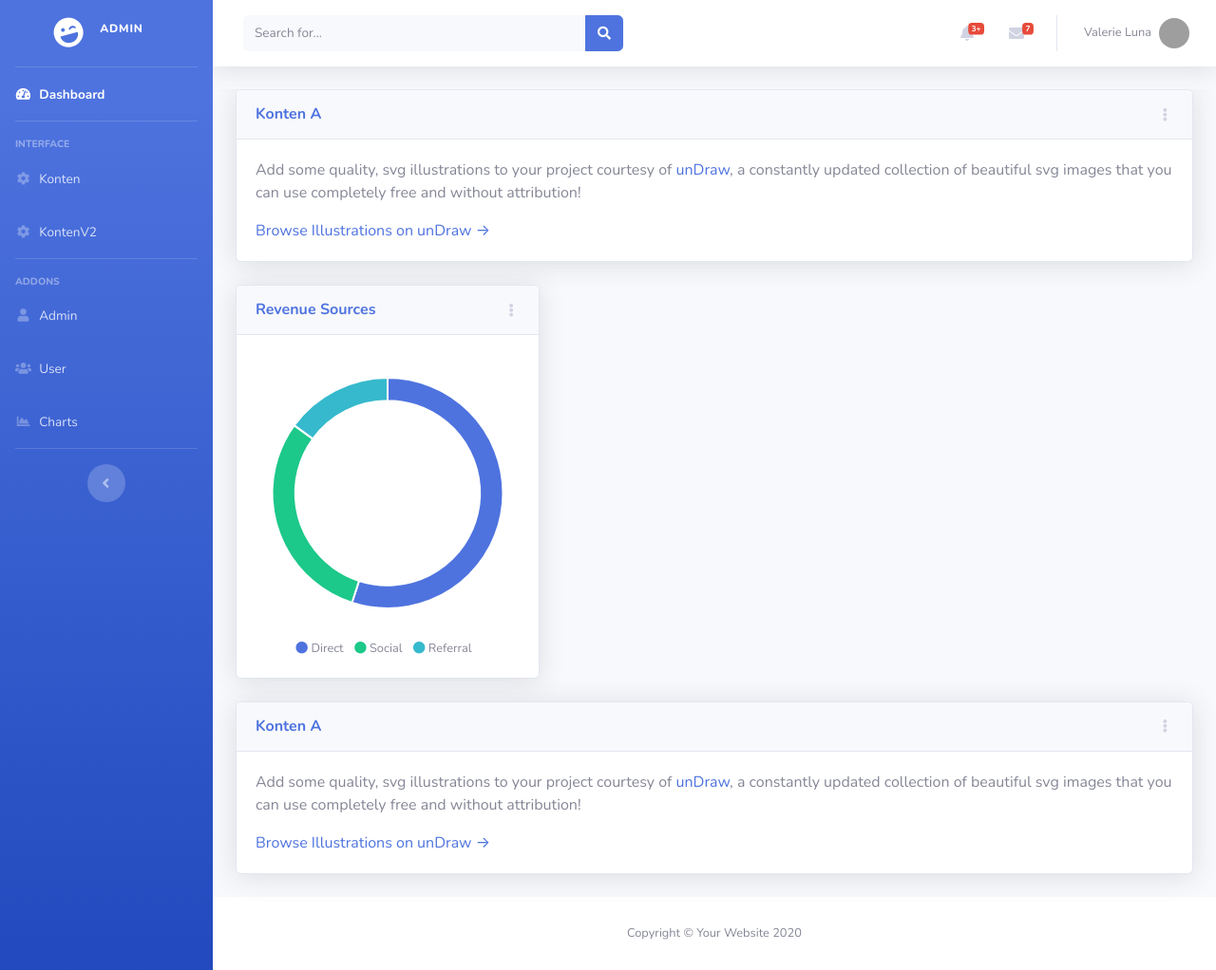
After one commit to iarisaldy/CI4-Web-Profile, a CodeIgniter 4 app: the page made by app/Views/BE/pages/KontenV2.php in a window 1280 px wide. The commit adds this page. Shown: the whole page at 95% size. Run offline with PHP 8.4 and a stand-in for CodeIgniter, Linux system fonts and the light colour scheme; the template is opened without the code that fills it, so the values that code supplies are empty; some libraries are stand-ins or nearby versions; grey boxes are pictures that could not be loaded.

Commit message:
slassing konten V2

```diff
--- a/app/Views/BE/layout/template.php
+++ b/app/Views/BE/layout/template.php
@@ -33,7 +33,7 @@
 				<div class="sidebar-brand-icon rotate-n-15">
 					<i class="fas fa-laugh-wink"></i>
 				</div>
-				<div class="sidebar-brand-text mx-3">SB Admin <sup>2</sup></div>
+				<div class="sidebar-brand-text mx-3"><sup>Admin</sup></div>
 			</a>
 
 			<!-- Divider -->
@@ -61,7 +61,14 @@
 					<span>Konten</span></a>
 			</li>
 
-			<!-- Nav Item - Utilities Collapse Menu -->
+			<!-- Nav Item - Pages Collapse Menu -->
+			<li class="nav-item">
+				<a class="nav-link" href="KontenV2">
+					<i class="fas fa-fw fa-cog"></i>
+					<span>KontenV2</span></a>
+			</li>
+
+			<!-- Nav Item - Utilities Collapse Menu
 			<li class="nav-item">
 				<a class="nav-link collapsed" href="#" data-toggle="collapse" data-target="#collapseUtilities" aria-expanded="true" aria-controls="collapseUtilities">
 					<i class="fas fa-fw fa-wrench"></i>
@@ -76,7 +83,7 @@
 						<a class="collapse-item" href="utilities-other.html">Other</a>
 					</div>
 				</div>
-			</li>
+			</li> -->
 
 			<!-- Divider -->
 			<hr class="sidebar-divider">
@@ -98,7 +105,7 @@
 					<span>User</span></a>
 			</li>
 
-			<!-- Nav Item - Pages Collapse Menu -->
+			<!-- Nav Item - Pages Collapse Menu
 			<li class="nav-item">
 				<a class="nav-link collapsed" href="#" data-toggle="collapse" data-target="#collapsePages" aria-expanded="true" aria-controls="collapsePages">
 					<i class="fas fa-fw fa-folder"></i>
@@ -116,11 +123,11 @@
 						<a class="collapse-item" href="blank.html">Blank Page</a>
 					</div>
 				</div>
-			</li>
+			</li> -->
 
 			<!-- Nav Item - Charts -->
 			<li class="nav-item">
-				<a class="nav-link" href="charts.html">
+				<a class="nav-link" href="Chart">
 					<i class="fas fa-fw fa-chart-area"></i>
 					<span>Charts</span></a>
 			</li>
--- /dev/null
+++ b/app/Views/BE/pages/KontenV2.php
@@ -0,0 +1,105 @@
+<?= $this->extend('BE/layout/template') ?>
+<?= $this->section('content') ?>
+
+
+<!-- Content Wrapper -->
+<div id="content-wrapper" class="d-flex flex-column">
+
+    <!-- Main Content -->
+    <div id="content">
+
+
+        <!-- Begin Page Content -->
+        <div class="container-fluid">
+
+            <!-- Content Row -->
+            <div class="row">
+
+                <!-- Area Chart -->
+                <div class="col-xl-13 col-lg-12">
+                    <div class="card shadow mb-4">
+                        <!-- Card Header - Dropdown -->
+                        <div class="card-header py-3 d-flex flex-row align-items-center justify-content-between">
+                            <h6 class="m-0 font-weight-bold text-primary">Konten A</h6>
+                            <div class="dropdown no-arrow">
+                                <a class="dropdown-toggle" href="#" role="button" id="dropdownMenuLink" data-toggle="dropdown" aria-haspopup="true" aria-expanded="false">
+                                    <i class="fas fa-ellipsis-v fa-sm fa-fw text-gray-400"></i>
+                                </a>
+                                <div class="dropdown-menu dropdown-menu-right shadow animated--fade-in" aria-labelledby="dropdownMenuLink">
+                                    <div class="dropdown-header">Option</div>
+                                    <a class="dropdown-item" href="#">Edit</a>
+                                </div>
+                            </div>
+                        </div>
+                        <!-- Card Body -->
+                        <div class="card-body">
+                            <p>Add some quality, svg illustrations to your project courtesy of <a target="_blank" rel="nofollow" href="https://undraw.co/">unDraw</a>, a constantly updated collection of beautiful svg images that you can use completely free and without attribution!</p>
+                            <a target="_blank" rel="nofollow" href="<?php echo base_url(''); ?>">Browse Illustrations on unDraw &rarr;</a>
+                        </div>
+                    </div>
+                </div>
+
+                <!-- Pie Chart -->
+                <div class="col-xl-4 col-lg-5">
+                    <div class="card shadow mb-4">
+                        <!-- Card Header - Dropdown -->
+                        <div class="card-header py-3 d-flex flex-row align-items-center justify-content-between">
+                            <h6 class="m-0 font-weight-bold text-primary">Revenue Sources</h6>
+                            <div class="dropdown no-arrow">
+                                <a class="dropdown-toggle" href="#" role="button" id="dropdownMenuLink" data-toggle="dropdown" aria-haspopup="true" aria-expanded="false">
+                                    <i class="fas fa-ellipsis-v fa-sm fa-fw text-gray-400"></i>
+                                </a>
+                                <div class="dropdown-menu dropdown-menu-right shadow animated--fade-in" aria-labelledby="dropdownMenuLink">
+                                    <div class="dropdown-header">Dropdown Option:</div>
+                                    <a class="dropdown-item" href="#">Edit</a>
+                                </div>
+                            </div>
+                        </div>
+                        <!-- Card Body -->
+                        <div class="card-body">
+                            <div class="chart-pie pt-4 pb-2">
+                                <canvas id="myPieChart"></canvas>
+                            </div>
+                            <div class="mt-4 text-center small">
+                                <span class="mr-2">
+                                    <i class="fas fa-circle text-primary"></i> Direct
+                                </span>
+                                <span class="mr-2">
+                                    <i class="fas fa-circle text-success"></i> Social
+                                </span>
+                                <span class="mr-2">
+                                    <i class="fas fa-circle text-info"></i> Referral
+                                </span>
+                            </div>
+                        </div>
+                    </div>
+                </div>
+                <div class="col-xl-13 col-lg-12">
+                    <div class="card shadow mb-4">
+                        <!-- Card Header - Dropdown -->
+                        <div class="card-header py-3 d-flex flex-row align-items-center justify-content-between">
+                            <h6 class="m-0 font-weight-bold text-primary">Konten A</h6>
+                            <div class="dropdown no-arrow">
+                                <a class="dropdown-toggle" href="#" role="button" id="dropdownMenuLink" data-toggle="dropdown" aria-haspopup="true" aria-expanded="false">
+                                    <i class="fas fa-ellipsis-v fa-sm fa-fw text-gray-400"></i>
+                                </a>
+                                <div class="dropdown-menu dropdown-menu-right shadow animated--fade-in" aria-labelledby="dropdownMenuLink">
+                                    <div class="dropdown-header">Option</div>
+                                    <a class="dropdown-item" href="#">Edit</a>
+                                </div>
+                            </div>
+                        </div>
+                        <!-- Card Body -->
+                        <div class="card-body">
+                            <p>Add some quality, svg illustrations to your project courtesy of <a target="_blank" rel="nofollow" href="https://undraw.co/">unDraw</a>, a constantly updated collection of beautiful svg images that you can use completely free and without attribution!</p>
+                            <a target="_blank" rel="nofollow" href="<?php echo base_url(''); ?>">Browse Illustrations on unDraw &rarr;</a>
+                        </div>
+                    </div>
+                </div>
+            <div>
+        </div>
+    </div>
+    <!-- /.container-fluid -->
+</div>
+<!-- End of Main Content -->
+<?= $this->endSection() ?>
```
Also changed, not shown: app/Controllers/Admin.php (+18 -8 lines), app/Views/BE/pages/Chard.php (added, +128 -0 lines).
